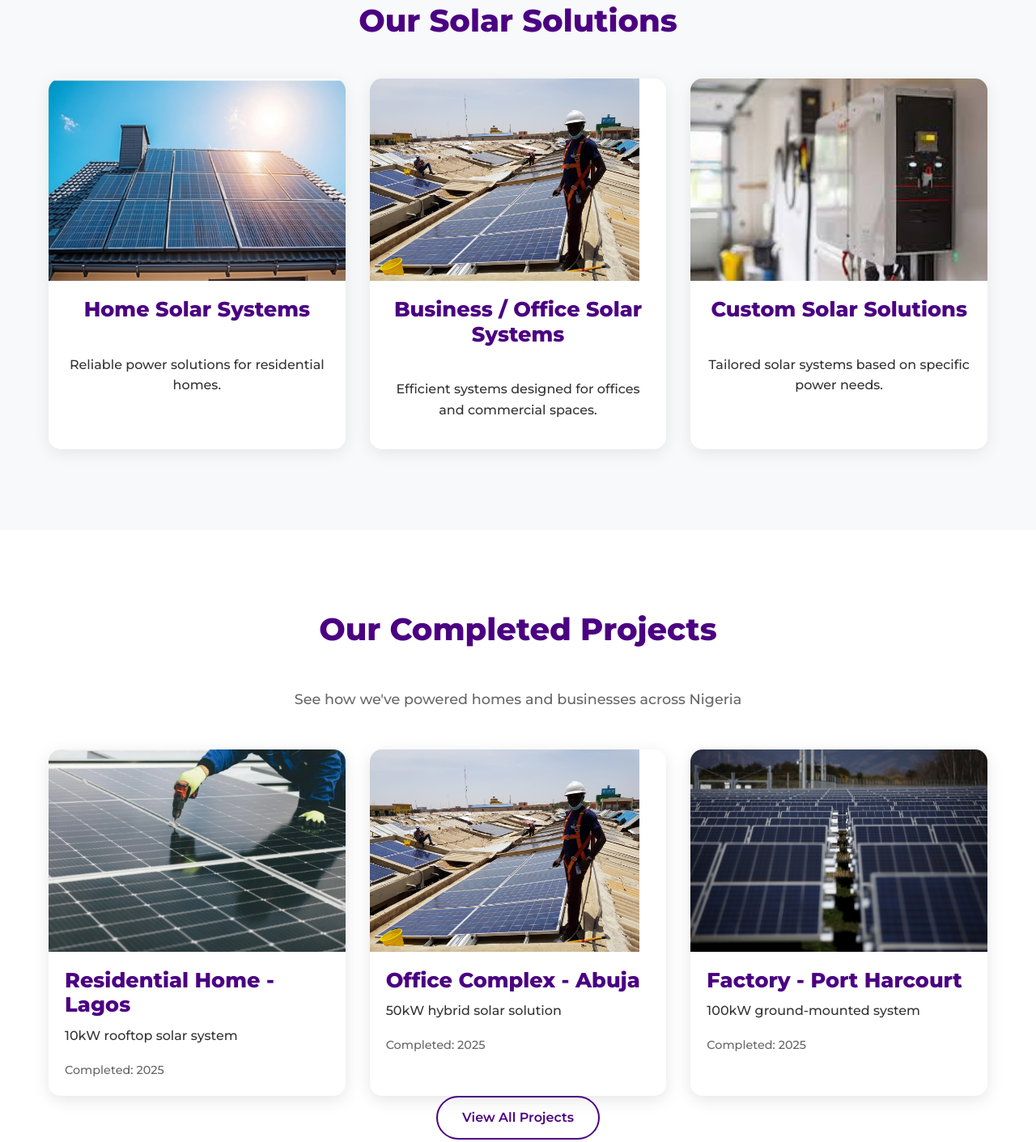
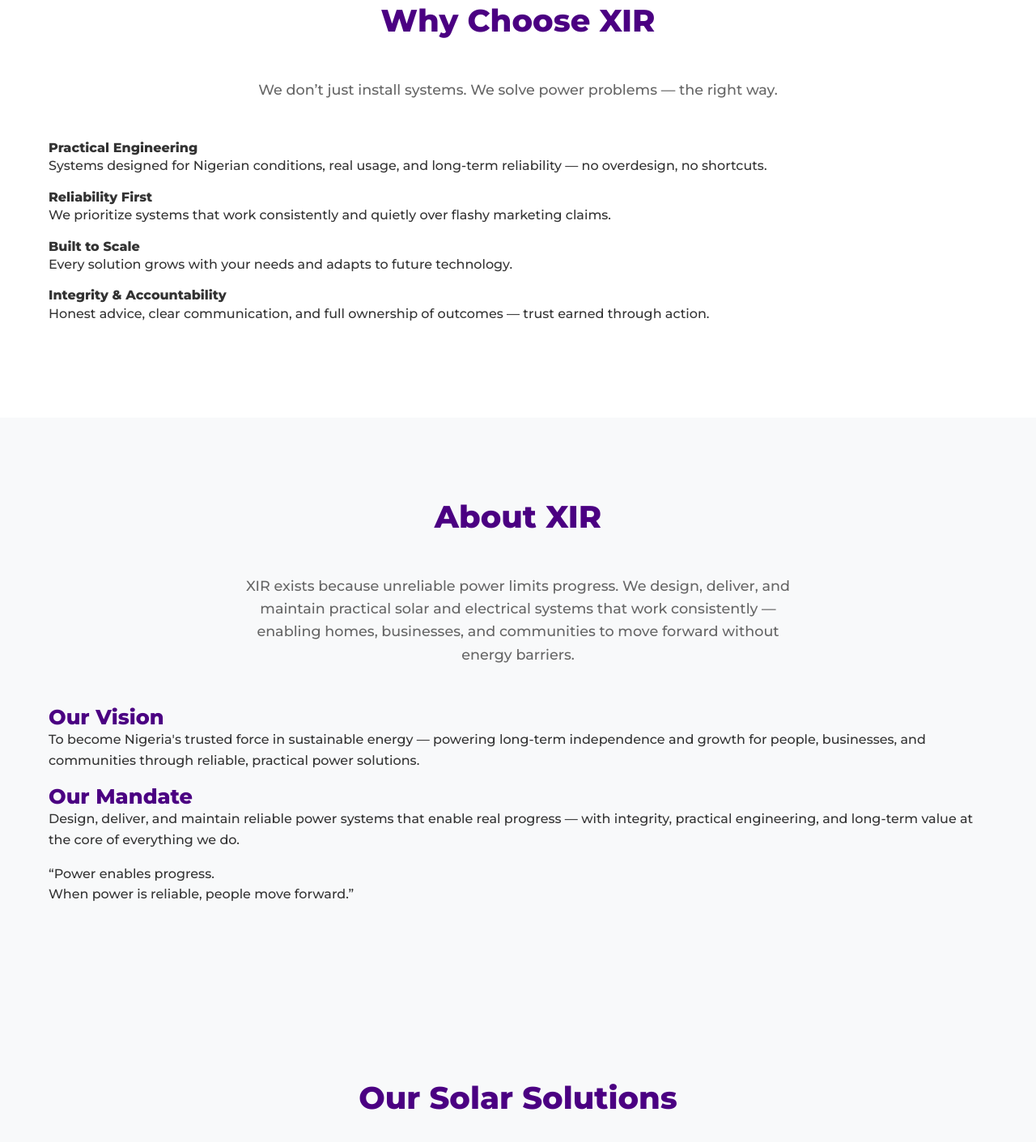
Before and after one commit to Xir-innocent/xir, a plain HTML site: page index.html in a window 1280 px wide. Shown: the part 1827-3238 px from the top of the page at 81% size. Drawn offline with Linux system fonts and the light colour scheme.

```diff
--- a/index.html
+++ b/index.html
@@ -104,6 +104,59 @@
         </div>
     </section>
 
+<section id="why-xir" class="why-xir section">
+    <div class="container">
+        <h2 class="section-title">Why Choose XIR</h2>
+        <p class="section-subtitle">We don’t just install systems. We solve power problems — the right way.</p>
+
+        <div class="principles-grid">
+            <div class="principle animate-on-scroll">
+                <h4>Practical Engineering</h4>
+                <p>Systems designed for Nigerian conditions, real usage, and long-term reliability — no overdesign, no shortcuts.</p>
+            </div>
+            <div class="principle animate-on-scroll">
+                <h4>Reliability First</h4>
+                <p>We prioritize systems that work consistently and quietly over flashy marketing claims.</p>
+            </div>
+            <div class="principle animate-on-scroll">
+                <h4>Built to Scale</h4>
+                <p>Every solution grows with your needs and adapts to future technology.</p>
+            </div>
+            <div class="principle animate-on-scroll">
+                <h4>Integrity & Accountability</h4>
+                <p>Honest advice, clear communication, and full ownership of outcomes — trust earned through action.</p>
+            </div>
+        </div>
+    </div>
+</section>
+
+<section id="about" class="about section bg-light">
+    <div class="container">
+        <h2 class="section-title">About XIR</h2>
+        <p class="about-intro section-subtitle">
+            XIR exists because unreliable power limits progress. We design, deliver, and maintain practical solar and electrical systems that work consistently — enabling homes, businesses, and communities to move forward without energy barriers.
+        </p>
+
+        <div class="vision-mission-grid">
+            <div class="vm-card animate-on-scroll">
+                <h3>Our Vision</h3>
+                <p>To become Nigeria's trusted force in sustainable energy — powering long-term independence and growth for people, businesses, and communities through reliable, practical power solutions.</p>
+            </div>
+
+            <div class="vm-card animate-on-scroll">
+                <h3>Our Mandate</h3>
+                <p>Design, deliver, and maintain reliable power systems that enable real progress — with integrity, practical engineering, and long-term value at the core of everything we do.</p>
+            </div>
+        </div>
+
+        <div class="core-belief animate-on-scroll">
+            <blockquote>
+                <p>“Power enables progress.<br>When power is reliable, people move forward.”</p>
+            </blockquote>
+        </div>
+    </div>
+</section>
+
     <!-- Solar Solutions Section -->
     <section id="solutions" class="solutions section bg-light">
         <div class="container">
@@ -188,25 +241,6 @@
         </div>
     </div>
 </section>
-
-    <!-- Testimonials Section -->
-    <section id="testimonials" class="testimonials section bg-purple">
-        <div class="container">
-            <h2 class="section-title white">What Our Customers Say</h2>
-            <div class="testimonials-carousel">
-                <div class="testimonial-card">
-                    <p class="quote">"XIR transformed our home with a seamless solar installation. Professional, reliable, and excellent support!"</p>
-                    <div class="author">
-                        <strong>Chinedu Okeke</strong> <span>Homeowner, Lagos</span>
-                    </div>
-                    <div class="stars">
-                        <i class="fas fa-star"></i><i class="fas fa-star"></i><i class="fas fa-star"></i><i class="fas fa-star"></i><i class="fas fa-star"></i>
-                    </div>
-                </div>
-                <!-- More testimonials can be added -->
-            </div>
-        </div>
-    </section>
 
     <!-- Solar Calculator Section -->
     <section id="calculator" class="calculator section">
```
